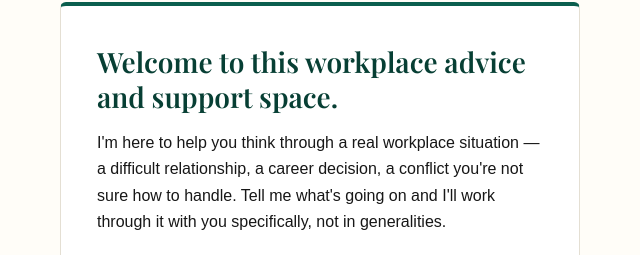
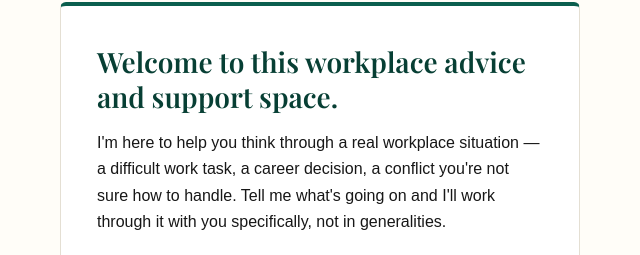
Before and after one commit to maryAD356/Workplace-Study, a plain HTML site: page index.html in a window 1280 px wide. Shown: the part 112-367 px from the top of the page, 320-960 px from the left. Drawn offline with nearby package versions, Linux system fonts and the light colour scheme; no server answers.

Commit message:
Update lede paragraph for clarity on workplace tasks

```diff
--- a/index.html
+++ b/index.html
@@ -309,7 +309,7 @@ function renderLanding(app){
     <div class="landing">
       <div class="landing-card">
         <h2>Welcome to this workplace advice and support space.</h2>
-        <p class="lede">I'm here to help you think through a real workplace situation &mdash; a difficult relationship, a career decision, a conflict you're not sure how to handle. Tell me what's going on and I'll work through it with you specifically, not in generalities.</p>
+        <p class="lede">I'm here to help you think through a real workplace situation &mdash; a difficult work task, a career decision, a conflict you're not sure how to handle. Tell me what's going on and I'll work through it with you specifically, not in generalities.</p>
 
         <div class="id-box">
           <div class="label">Your anonymous session code</div>
```
